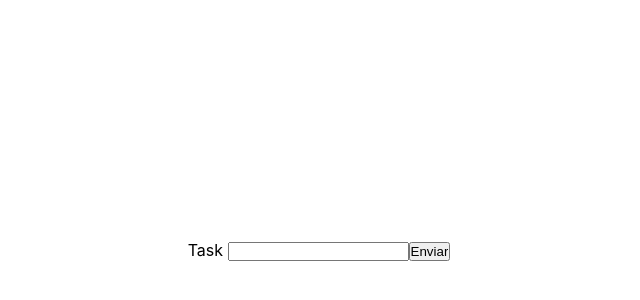
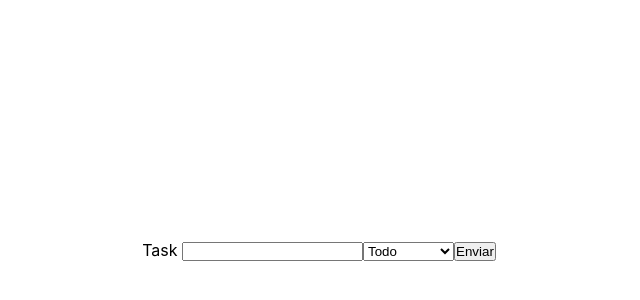
Before and after one commit to ppfurtado/app-todo, a React (Create React App) app: page /add-task in a window 1280 px wide. Shown: the part 150-450 px from the top of the page, without its empty margins (321-961 px from the left). Built offline with nearby package versions, Linux system fonts and the light colour scheme.

Commit message:
addTask done

```diff
--- a/src/components/AddTask/index.jsx
+++ b/src/components/AddTask/index.jsx
@@ -1,7 +1,11 @@
 import React from "react";
+import { useNavigate } from "react-router-dom";
 
 const AddTask = () => {
   const [inputValue, setInputValue] = React.useState("");
+  const [options, setOption] = React.useState("");
+
+  const navigate = useNavigate();
 
   const hanbleChangeInput = (e) => {
     e.preventDefault();
@@ -9,7 +13,16 @@ const AddTask = () => {
     console.log(e.target.value);
   };
 
+  const hanbleStatus = (e) => {
+    console.log(e.target.value);
+    setOption(e.target.value);
+  };
+
   const handleSubmit = (event) => {
+    event.preventDefault();
+    if (inputValue === "") {
+      return alert("Insira a task ");
+    }
     alert("Um nome foi enviado: ");
     fetch("http://localhost:4000/tasks", {
       method: "POST",
@@ -18,10 +31,10 @@ const AddTask = () => {
       },
       body: JSON.stringify({
         name: inputValue,
-        status: "Todo",
+        status: options,
       }),
     });
-    event.preventDefault();
+    navigate("/");
   };
 
   return (
@@ -30,6 +43,16 @@ const AddTask = () => {
         <label htmlFor="">
           <span>Task</span>{" "}
           <input type="text" value={inputValue} onChange={hanbleChangeInput} />
+          <select
+            name="status"
+            id="status"
+            onChange={hanbleStatus}
+            value={options}
+          >
+            <option value="todo">Todo</option>
+            <option value="in-progress">In Progress</option>
+            <option value="complete">Complete</option>
+          </select>
         </label>
         <input type="submit" value="Enviar" />
       </form>
```
